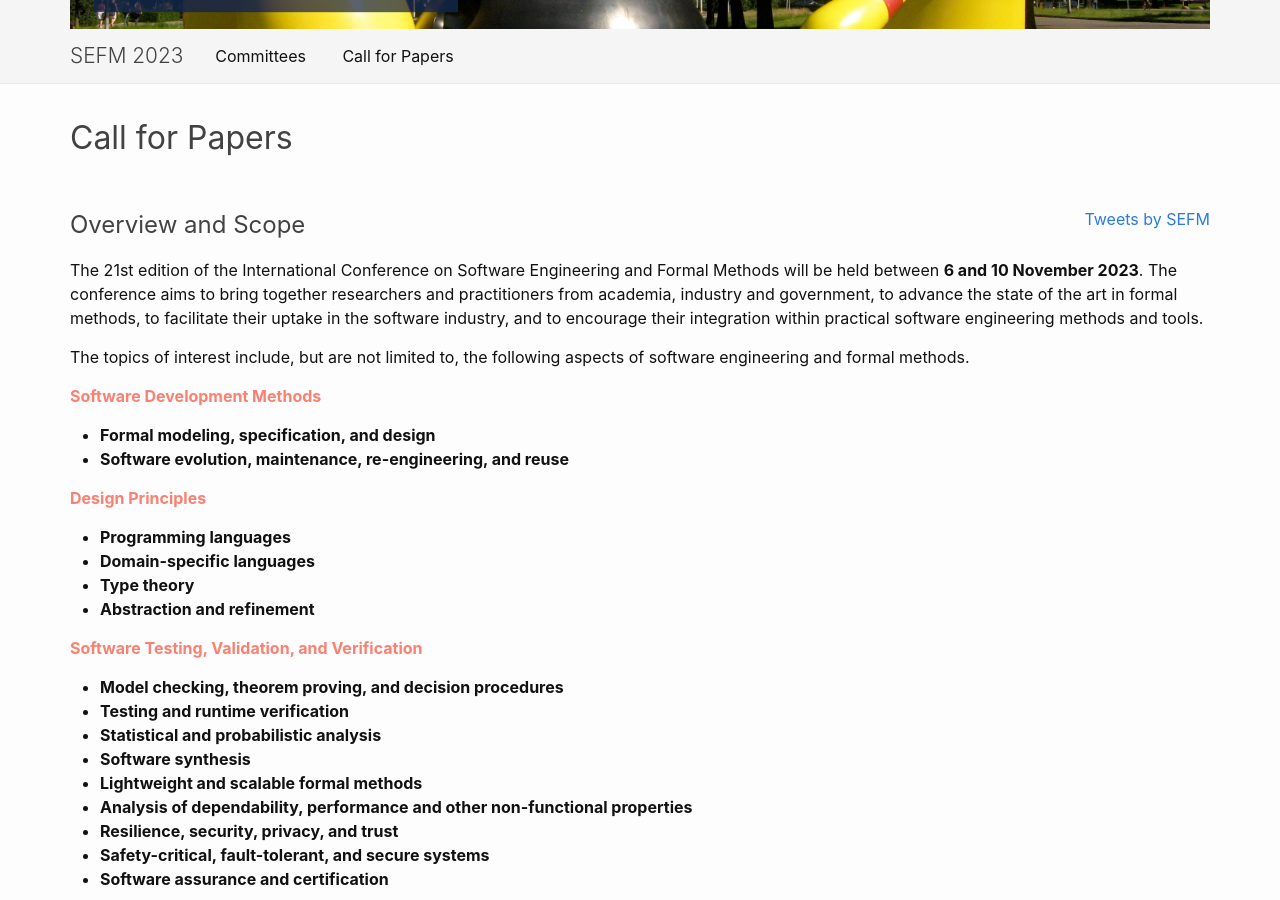
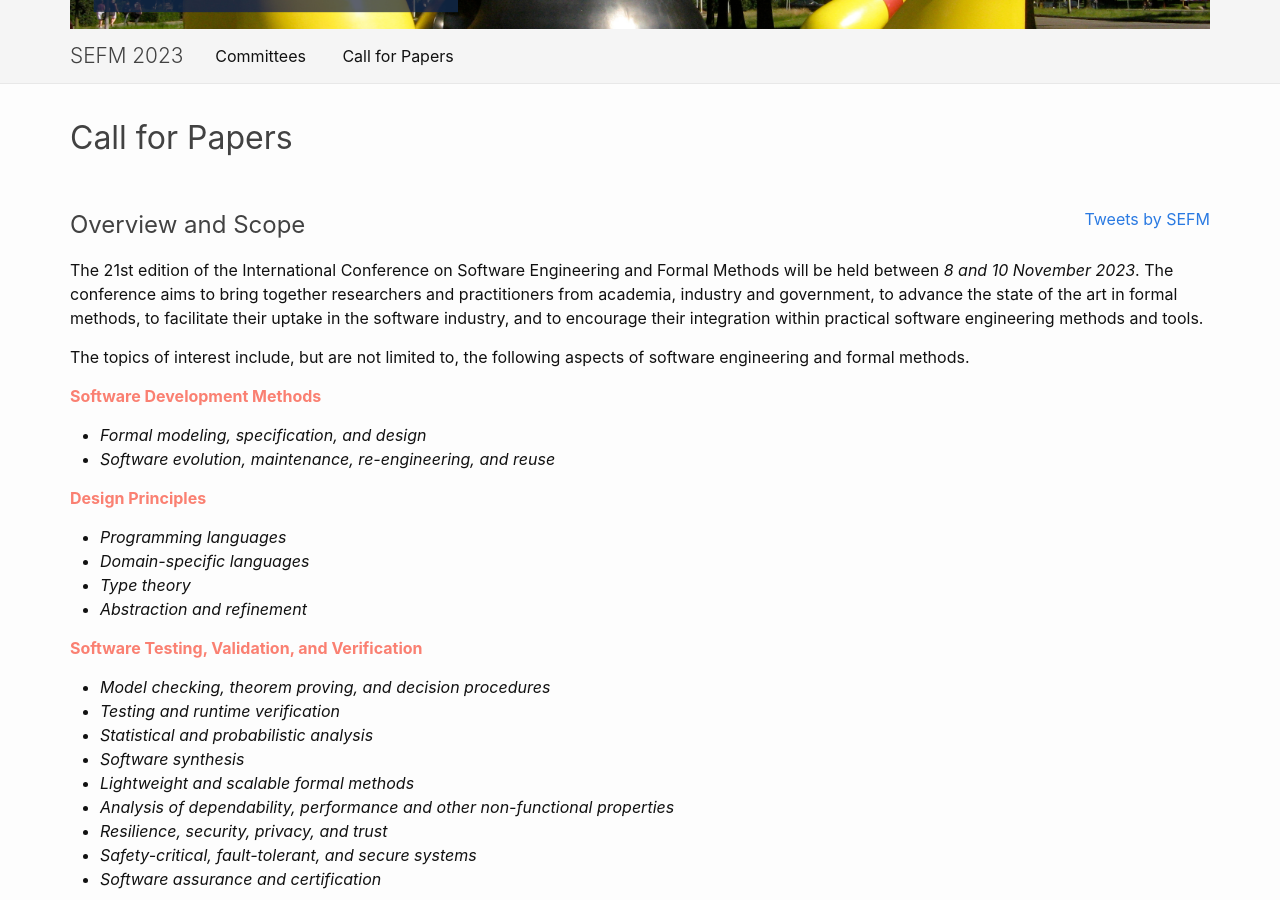
Before and after one commit to sefm-conference/2023, a Jekyll site: the page built from _pages/callforpapers.md, in a window 1280 px wide and 900 px high, scrolled down 323 px. Built offline with Jekyll 4.4.1, drawn with Linux system fonts in a browser that asks for light colours; comment, search, counter and statistics services are not loaded.

Commit message:
Correct another date

```diff
--- a/_layouts/home.html
+++ b/_layouts/home.html
@@ -6,7 +6,7 @@ layout: default
 
     <h2>21st International Conference on</h2>
     <h1 class="page-title">{{ page.list_title | default: "Software Engineering and Formal Methods" }}</h1>
-    <h3>7-10 November 2023</h3>
+    <h3>6-10 November 2023</h3>
     <h3>Organised by Eindhoven University of Technology, The Netherlands</h3>
       <div class="page-content">
         {{ content }}
--- a/_pages/callforpapers.md
+++ b/_pages/callforpapers.md
@@ -5,92 +5,82 @@ subtitle:
 permalink: /callforpapers/
 order: 5
 ---
-<h2>Overview and Scope</h2>
-<p>The 21st edition of the International Conference on Software Engineering and
-Formal Methods will be held between <b>6 and 10 November 2023</b>. The conference
+## Overview and Scope
+The 21st edition of the International Conference on Software Engineering and
+Formal Methods will be held between *8 and 10 November 2023*. The conference
 aims to bring together researchers and practitioners from academia, industry and
 government, to advance the state of the art in formal methods, to facilitate their
- uptake in the software industry, and to encourage their integration within practical
-  software engineering methods and tools.
-</p>
+uptake in the software industry, and to encourage their integration within practical
+software engineering methods and tools.
 
-<p>The topics of interest include, but are not limited to, the following aspects of
-software engineering and formal methods.</p>
+
+The topics of interest include, but are not limited to, the following aspects of
+software engineering and formal methods.
 
 <h4 class="areas">Software Development Methods</h4>
-<ul>
-  <li><b>Formal modeling, specification, and design</b></li>
-  <li><b>Software evolution, maintenance, re-engineering, and reuse</b></li>
-</ul>
+- *Formal modeling, specification, and design*
+- *Software evolution, maintenance, re-engineering, and reuse*
 
 <h4 class="areas">Design Principles</h4>
-<ul>
-  <li><b>Programming languages</b></li>
-  <li><b>Domain-specific languages</b></li>
-  <li><b>Type theory</b></li>
-  <li><b>Abstraction and refinement</b></li>
-</ul>
+- *Programming languages*
+- *Domain-specific languages*
+- *Type theory*
+- *Abstraction and refinement*
 
 <h4 class="areas">Software Testing, Validation, and Verification</h4>
-<ul>
-  <li><b>Model checking, theorem proving, and decision procedures</b></li>
-  <li><b>Testing and runtime verification</b></li>
-  <li><b>Statistical and probabilistic analysis</b></li>
-  <li><b>Software synthesis</b></li>
-  <li><b>Lightweight and scalable formal methods</b></li>
-  <li><b>Analysis of dependability, performance and other non-functional properties</b></li>
-  <li><b>Resilience, security, privacy, and trust</b></li>
-  <li><b>Safety-critical, fault-tolerant, and secure systems</b></li>
-  <li><b>Software assurance and certification</b></li>
-</ul>
+- *Model checking, theorem proving, and decision procedures*
+- *Testing and runtime verification*
+- *Statistical and probabilistic analysis*
+- *Software synthesis*
+- *Lightweight and scalable formal methods*
+- *Analysis of dependability, performance and other non-functional properties*
+- *Resilience, security, privacy, and trust*
+- *Safety-critical, fault-tolerant, and secure systems*
+- *Software assurance and certification*
 
 <h4 class="areas">Applications and Technology Transfer</h4>
-<ul>
-  <li><b>Self-adaptive systems</b></li>
-  <li><b>Service-oriented and cloud computing systems, Internet of Things</b></li>
-  <li><b>Component-based and multi-agent systems</b></li>
-  <li><b>Real-time, hybrid, and cyber-physical systems</b></li>
-  <li><b>Intelligent systems and machine learning</b></li>
-  <li><b>HCI, interactive systems, and human error analysis</b></li>
-  <li><b>Education</b></li>
-</ul>
+- *Self-adaptive systems*
+- *Service-oriented and cloud computing systems, Internet of Things*
+- *Component-based and multi-agent systems*
+- *Real-time, hybrid, and cyber-physical systems*
+- *Intelligent systems and machine learning*
+- *HCI, interactive systems, and human error analysis*
+- *Education*
 
 <h4 class="areas">Case studies, best practices, and experience reports</h4>
 
 <h2 class="importantH">Paper submission</h2>
 
-<p>Details about paper submission will be announced soon.</p>
+Details about paper submission will be announced soon.
 
-<!-- <p>We solicit two categories of papers:</p>
+<!--
+We solicit two categories of papers:
+- *Regular papers* describing original research results, case studies, or surveys.
+Regular papers should not exceed *15 pages*, excluding bibliography.
+Two more pages containing only references are permitted.
+- *Tool papers* that describe an operational tool and its contributions. Tool papers should not exceed
+*6 pages* (including bibliography) and should include the URL of the tool.
 
-<ul>
-  <li><p><b>Regular papers</b> describing original research results, case studies, or surveys.
-   Regular papers should not exceed <b>15 pages</b>, excluding bibliography. <br>Two more pages containing only
-   references are permitted.</p></li>
-   <li><p><b>Tool papers</b> that describe an operational tool and its contributions. Tool papers should not exceed
-   <b>6 pages</b> (including bibliography) and should include the URL of the tool.
-</p></li>
-</ul>
+All submissions must be original, unpublished, and not submitted concurrently for publication elsewhere.
 
-<p>All submissions must be original, unpublished, and not submitted concurrently for publication elsewhere. </p>
+### Submission
 
-<h3>Submission</h3>
+Paper submission is done via EasyChair:
+[https://easychair.org/conferences/?conf=sefm2023](https://easychair.org/conferences/?conf=sefm2023)
 
-<p>Paper submission is done via EasyChair:
-<a href="https://easychair.org/conferences/?conf=sefm2023">https://easychair.org/conferences/?conf=sefm2023</a>
-<br><br>Papers must be formatted according to the <a href="https://www.springer.com/gb/computer-science/lncs/conference-proceedings-guidelines">guidelines for Springer LNCS papers.</a>
-</p>
+Papers must be formatted according to the [guidelines for Springer LNCS papers](https://www.springer.com/gb/computer-science/lncs/conference-proceedings-guidelines).
+
 
 <h2 class="importantH">Publication</h2>
 
-<p>All accepted papers will appear in the proceedings of the conference, which will be published
-as a volume in Springer's Lecture Notes in Computer Science series.</p>
+All accepted papers will appear in the proceedings of the conference, which will be published
+as a volume in Springer's Lecture Notes in Computer Science series.
 
 <h2 class="importantH">Important dates</h2>
-<ul>
-  <li>Abstract submission: TBD
-  <li>Paper submission: TBD
-  <li>Author notification: TBD
-  <li>Camera-ready submission: TBD
-  <li>Conference: 7-10 November 2023</li>
-</ul> -->
+- Abstract submission: TBD
+- Paper submission: TBD
+- Author notification: TBD
+- Camera-ready submission: TBD
+- Workshops: 6-7 November 2023
+- Conference: 8-10 November 2023
+-->
```
